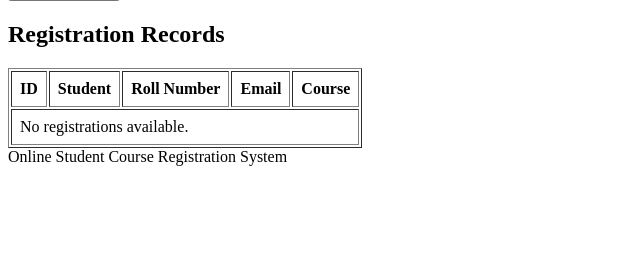
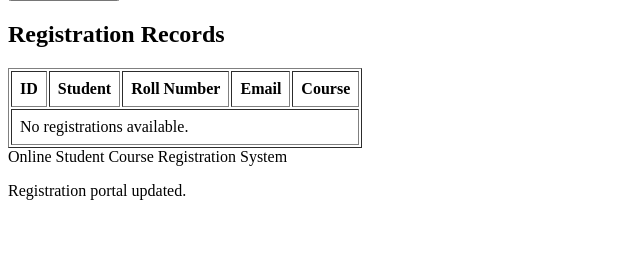
Before and after one commit to SriSaiManas/week8-course-registration, a Flask app: page / in a window 1280 px wide. Shown: the part 301-577 px from the top of the page, without its empty margins (0-640 px from the left). Run offline with Flask 3, Linux system fonts and the light colour scheme; data that the repository does not hold is empty.

Commit message:
Improve registration page

```diff
--- a/templates/index.html
+++ b/templates/index.html
@@ -26,3 +26,4 @@
 </table>
 </body></html>
 <footer>Online Student Course Registration System</footer>
+<p>Registration portal updated.</p>
```
